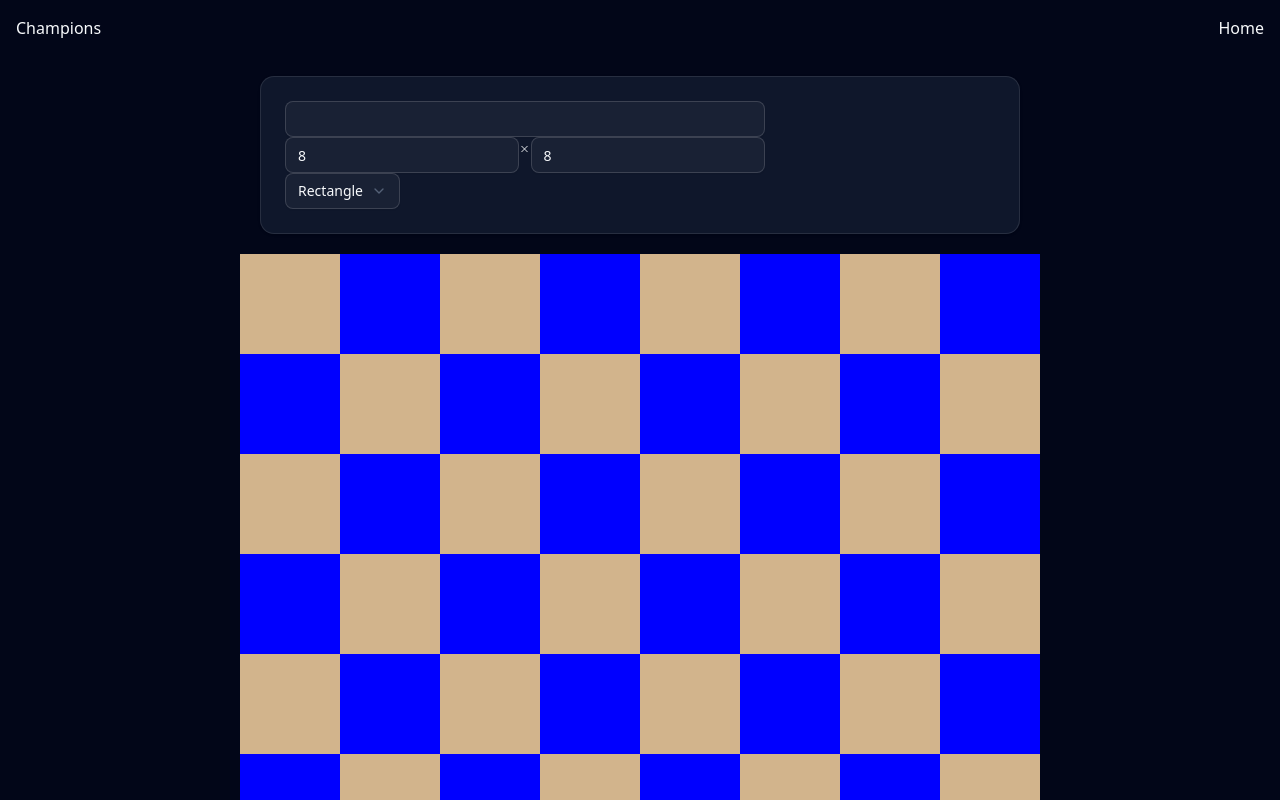
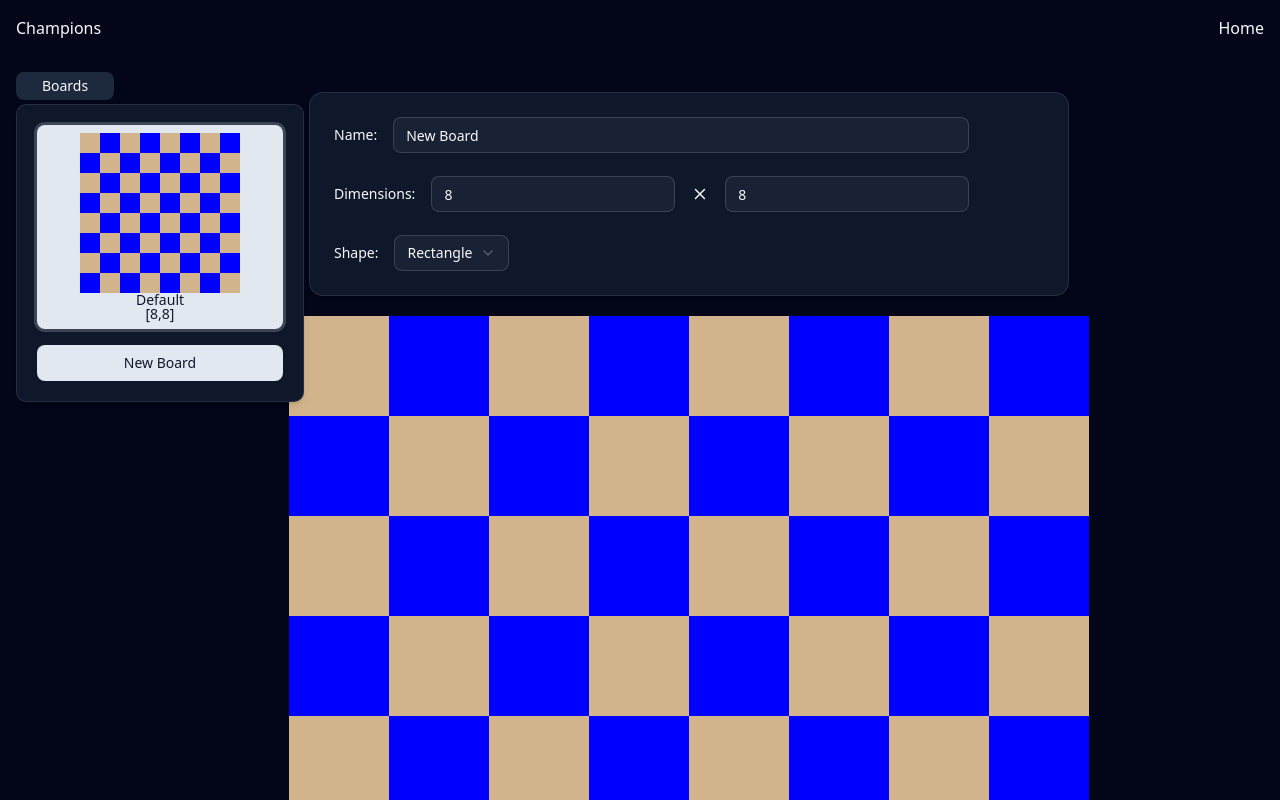
Before and after one commit to cbello14/Champions, a React (Vite) app: page /boards in a window 1280 px wide. Shown: the top 800 px of the page. Built offline with nearby package versions, Linux system fonts and the light colour scheme.

Commit message:
Improved Board Page appearance

```diff
--- a/src/components/BoardComponents/BoardSnapshot.tsx
+++ b/src/components/BoardComponents/BoardSnapshot.tsx
@@ -1,9 +1,10 @@
 import { BoardDrawing } from "@/types/boardDrawing.ts";
 import type { BoardDrawingParams } from "@/types/boardDrawing.ts"
 import { useCallback } from "react";
-import type { Board, coordinate } from "@/features/boards/board";
+import { coordinateToString, type Board, type coordinate } from "@/features/boards/board";
 import type { InstancePieceMap } from "@/types/instancePiece";
 import BoardGeneric from "./BoardGeneric";
+import { Label } from "../ui/label";
 
 
 const BoardSnapshot = ({ cellWidth, board, pieces }:
@@ -19,7 +20,13 @@ const BoardSnapshot = ({ cellWidth, board, pieces }:
 			BoardDrawing.boardPieces(params, pieces)
 	}, [board, pieces]);
 
-	return (<BoardGeneric shape={board.shape} dimensions={board.dimensions} cellWidth={cellWidth} drawingFunction={drawingFunction} selected={null} setSelected={ignoreSelected} />)
+	return (
+		<div className="flex flex-col items-center">
+			<BoardGeneric shape={board.shape} dimensions={board.dimensions} cellWidth={cellWidth} drawingFunction={drawingFunction} selected={null} setSelected={ignoreSelected} />
+			<Label>{board.name} </Label>
+			<Label>{coordinateToString([...board.dimensions])} </Label>
+		</div>
+	)
 
 }
 
--- a/src/components/BoardList.tsx
+++ b/src/components/BoardList.tsx
@@ -1,8 +1,8 @@
-import { Button } from "@/components/ui/button";
 import { useStore } from "@/utils/storage";
 import { useEffect } from "react";
 import { basic } from "@/features/boards/defaultBoards";
 import type { Board } from "@/features/boards/board";
+import SnapshotButton from "./snapshotButton";
 
 const BoardList = ({ onSelectBoard }: { onSelectBoard: (board: Board) => void }) => {
 	const boardsJSON = useStore((state) => state.boards);
@@ -21,21 +21,7 @@ const BoardList = ({ onSelectBoard }: { onSelectBoard: (board: Board) => void })
 		<div className="flex flex-col gap-4">
 			{boards.length > 0 ? (
 				boards.map((board) => (
-					<Button
-						key={board.id}
-						variant="outline"
-						className="h-20 flex flex-col items-center justify-center gap-2 hover:bg-accent"
-						onClick={() => { onSelectBoard(board) }}
-					>
-						<span className="text-xs font-semibold truncate w-full">
-							{board.name}
-						</span>
-						<span className="text-xs font-semibold truncate w-full">
-							{board.dimensions[0]}
-							{" by "}
-							{board.dimensions[1]}
-						</span>
-					</Button>
+					<SnapshotButton snapshotItem={board} onClick={() => { onSelectBoard(board) }} />
 				))
 			) : (
 				<p className="col-span-full text-center text-muted-foreground py-4">
--- a/src/components/BoardPage.tsx
+++ b/src/components/BoardPage.tsx
@@ -7,31 +7,29 @@ import { useState } from "react"
 import { useStore } from "@/utils/storage"
 import { Board } from "@/features/boards/board"
 import type { shape } from "@/features/boards/board"
-import { basic } from "@/features/boards/defaultBoards"
 import BoardBasic from "./BoardComponents/BoardBasic"
+import BoardList from "./BoardList"
+import SideBar from "./SideBar"
+import { Label } from "./ui/label"
 
 const BoardPage = () => {
-	const [board, setBoard] = useState<Board>(basic);
-	const [dimensions, setDimensions] = useState<number[]>([8, 8]);
-	const [name, setName] = useState<string>("");
+	const [board, setBoard] = useState<Board>(new Board("New Board"));
+	const [boardsOpen, setBoardsOpen] = useState<boolean>(true)
 	const [action, setAction] = useState<"tile" | null>(null)
 	const saveBoard = useStore((state) => state.setBoard);
 
 	const onNameChange = (name: string) => {
-		setName(name);
-		const newBoard = new Board(name, board.shape, board.dimensions, board.specialTiles, board.id);
+		const newBoard = board.changeName(name);
 		setBoard(newBoard);
 	};
 
 	const onXChange = (x: number) => {
-		setDimensions([x, dimensions[1]]);
-		const newBoard = new Board(name, board.shape, [x, board.dimensions[1]], board.specialTiles, board.id);
+		const newBoard = board.changeDimensions([x, board.dimensions[1]])
 		setBoard(newBoard);
 	};
 
 	const onYChange = (y: number) => {
-		setDimensions([dimensions[0], y]);
-		const newBoard = new Board(name, board.shape, [board.dimensions[0], y], board.specialTiles, board.id);
+		const newBoard = board.changeDimensions([board.dimensions[0], y])
 		setBoard(newBoard);
 	};
 
@@ -39,18 +37,30 @@ const BoardPage = () => {
 		setBoard(board.changeShape(s));
 	};
 
-	return <>
+	return <div className="flex flex-row p-4">
+		<SideBar isOpen={boardsOpen} setIsOpen={(state: boolean) => { setBoardsOpen(state) }} name={"Boards"} content={
+			<div className="flex flex-col justify-center gap-4">
+				<BoardList onSelectBoard={(board) => { setBoard(board); }} />
+				<Button onClick={() => { setBoard(new Board("New Board")) }}> New Board </Button>
+			</div>
+		} align={"left"} />
 		<main className="flex grow-5 items-center justify-center">
 			<div className="flex flex-col center">
 				<Card className="m-5">
 					<CardHeader className="flex flex-row items-center">
-						<div className="flex flex-col">
-							<Input type="text" defaultValue={name} onChange={(e) => { onNameChange(e.target.value) }} />
-							<div className="flex flex-row">
-								<Input type="number" placeholder="8" defaultValue={dimensions[0]} min={1} onChange={(e) => { onXChange(parseInt(e.target.value)) }} />
-								<X />
-								<Input type="number" placeholder="8" defaultValue={dimensions[1]} min={1} onChange={(e) => { onYChange(parseInt(e.target.value)) }} />
+						<div className="flex flex-col gap-4">
+							<div className="flex flex-row gap-4">
+								<Label> Name: </Label>
+								<Input type="text" value={board.name} onChange={(e) => { onNameChange(e.target.value) }} />
 							</div>
+							<div className="flex flex-row items-center gap-4">
+								<Label> Dimensions: </Label>
+								<Input type="number" placeholder="8" value={board.dimensions[0]} min={1} onChange={(e) => { onXChange(parseInt(e.target.value)) }} />
+								<X size={50} />
+								<Input type="number" placeholder="8" value={board.dimensions[1]} min={1} onChange={(e) => { onYChange(parseInt(e.target.value)) }} />
+							</div>
+							<div className="flex flex-row gap-4">
+								<Label> Shape: </Label>
 								<Select defaultValue={board.shape} onValueChange={(v: shape) => { onShapeChange(v); }}>
 									<SelectTrigger>
 										<SelectValue />
@@ -61,10 +71,11 @@ const BoardPage = () => {
 									</SelectContent>
 								</Select>
 							</div>
+						</div>
 					</CardHeader>
 				</Card>
 
-				<BoardBasic dimensions={dimensions} cellWidth={100} board={board} setBoard={(board: Board) => { setBoard(board) }} onClickAction={action} />
+				<BoardBasic dimensions={[...board.dimensions]} cellWidth={100} board={board} setBoard={(board: Board) => { setBoard(board) }} onClickAction={action} />
 				<div className="flex flex-row justify-center">
 					<Button className="m-5" onClick={() => { setAction("tile") }}> Block / Unblock Tile </Button>
 					<Button className="m-5" onClick={() => { setAction(null) }}> Stop Editing </Button>
@@ -72,7 +83,7 @@ const BoardPage = () => {
 				<Button className="m-5" type="submit" onClick={() => { saveBoard(board) }}> Save </Button>
 			</div>
 		</main>
-	</>
+	</div>
 }
 
 export default BoardPage
--- a/src/components/PiecePage.tsx
+++ b/src/components/PiecePage.tsx
@@ -82,7 +82,7 @@ const PiecePage = () => {
 				</div>
 			</main>
 			<div className="flex grow-2 items-center justify-center">
-				<div className="flex flex-col center">
+				<div className="flex flex-col center gap-4">
 					<div className="flex flex-row items-center">
 						<Label className="pr-4">Name:</Label>
 						<Input
--- a/src/components/ourUI/MovementMenu.tsx
+++ b/src/components/ourUI/MovementMenu.tsx
@@ -71,8 +71,6 @@ const MovementMenu = ({ movement, piece, index, movementIndex, setPiece, handleD
 				</Select>
 			</div>
 			<Button onClick={() => { handleDeleteMovement(index, movementIndex) }}> Delete Movement </Button>
-			<br />
-			<br />
 		</div>
 
 
--- a/src/features/boards/board.ts
+++ b/src/features/boards/board.ts
@@ -47,6 +47,10 @@ export class Board {
 		this.specialTiles = t;
 	}
 
+	changeName(newName: string) {
+		return new Board(newName, this.shape, this.dimensions, this.specialTiles, this.id)
+	}
+
 	//NOTE: idk if maps copy by value or reference, if things break start here
 	addTile(coordinate: coordinate, tile: Tile): Board {
 		if (!this.isLocationValid(coordinate)) {
@@ -79,21 +83,14 @@ export class Board {
 		const tempBoard = new Board(this.name, this.shape, newDimensions);
 		const newTiles = this.specialTiles;
 		for (const coord of this.specialTiles.keys()) {
-			if (tempBoard.isLocationValid(coord)) {
+			if (!tempBoard.isLocationValid(coord)) {
 				newTiles.delete(coord);
 			}
 		}
 		return new Board(this.name, this.shape, newDimensions, newTiles, this.id);
 	}
 	changeShape(newShape: shape) {
-		const tempBoard = new Board(this.name, this.shape, this.dimensions);
-		const newTiles = this.specialTiles;
-		for (const coord of this.specialTiles.keys()) {
-			if (tempBoard.isLocationValid(coord)) {
-				newTiles.delete(coord);
-			}
-		}
-		return new Board(this.name, newShape, this.dimensions, newTiles, this.id)
+		return new Board(this.name, newShape, this.dimensions, this.specialTiles, this.id)
 	}
 
 	isLocationValid(location: coordinate): boolean {
```
Lines whose indentation alone changed are shown as unchanged.
